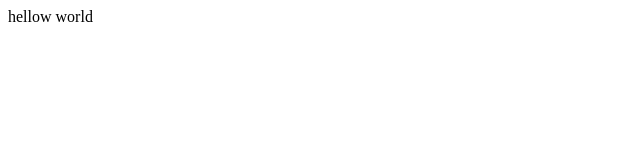
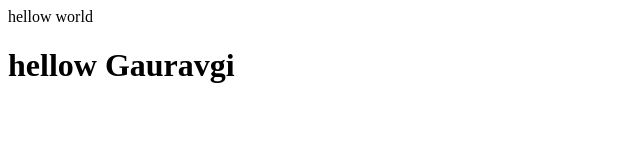
Before and after one commit to GauravWeb-Dev/Apna-College-, a plain HTML site: page index.html in a window 1280 px wide. Shown: the whole page, without its empty margins (0-640 px from the left). Drawn offline with Linux system fonts and the light colour scheme.

Commit message:
aad new gaurav

```diff
--- a/index.html
+++ b/index.html
@@ -1 +1,2 @@
 <p>hellow world</p>
+<h1>hellow Gauravgi</h1>
```
